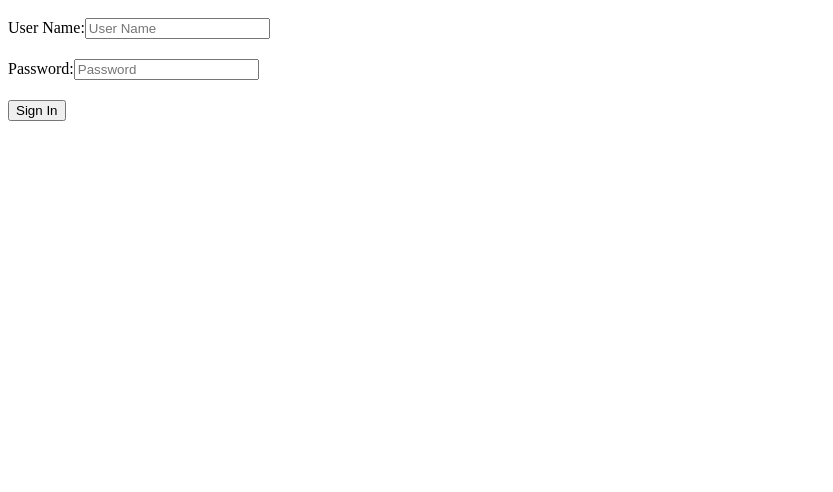
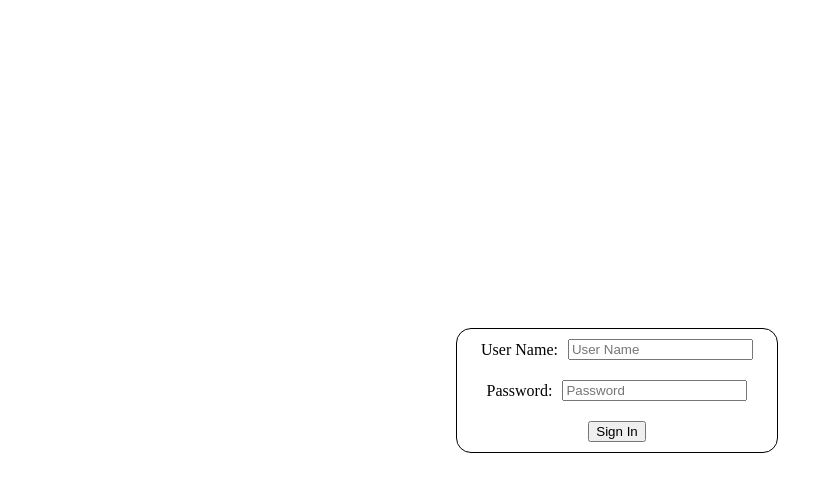
Before and after one commit to piyush-projects/frontend-dev-assignment, a React app: page /login in a window 1280 px wide. Shown: the whole page, without its empty margins (0-833 px from the left). Built offline with nearby package versions, Linux system fonts and the light colour scheme.

Commit message:
login validation :construction:

```diff
--- a/src/module/login/login.js
+++ b/src/module/login/login.js
@@ -9,16 +9,20 @@ const Login = () => {
   const [password, setPassword] = useState("");
 
   const onLogin = () => {
-    doLogin(userName, password).then((response) => {
-      console.log(response);
+    doLogin(userName, password)
+      .then((response) => {
         history.push("/movies");
+      })
+      .catch((error) => {
+        console.error(error);
       });
   };
 
   return (
     <div className="login_container">
+      <div className="enclosed_container">
         <div className="credentails">
-        User Name:
+          <span>User Name:</span>
           <input
             placeholder="User Name"
             type="text"
@@ -27,7 +31,7 @@ const Login = () => {
           />
         </div>
         <div className="credentails">
-        Password:
+          <span>Password:</span>
           <input
             placeholder="Password"
             type="text"
@@ -39,6 +43,7 @@ const Login = () => {
           <button onClick={onLogin}>Sign In</button>
         </div>
       </div>
+    </div>
   );
 };
 
--- a/src/module/login/login.scss
+++ b/src/module/login/login.scss
@@ -1,15 +1,27 @@
 .login_container {
-    display: flex;
     height: 100%;
-    flex-flow: row wrap;
-    justify-content: center;
-    align-items: center;
+    width: 100%;
+    position: absolute;
 
-    .credentails {
+    .enclosed_container {
+
+        border: 1px solid;
+        border-radius: 15px;
         position: relative;
-        top: 45%;
-        padding: 10px 0px;
-        flex-basis: 100%;
-        align-self: center;
+        top: 40%;
+        left: 35%;
+        width: 25%;
+
+        .credentails {
+            padding: 10px;
+            flex-basis: 100%;
+            justify-content: center;
+            align-items: center;
+            display: flex;
+
+            span {
+                padding-right: 10px;
+            }
+        }
     }
 }
--- a/src/services/login/login.js
+++ b/src/services/login/login.js
@@ -1,9 +1,14 @@
 import { Auth } from "module/authentication/auth";
 
-export const doLogin = (userName, Password) =>
-  new Promise((resolve) => {
+export const doLogin = (userName, password) =>
+  new Promise((resolve, reject) => {
     setTimeout(() => {
-      Auth.login("Wookie2021");
-      resolve(`${userName} logged in successfully`);
+      if (userName === 'admin' && password === '1234') {
+        Auth.login("Wookie2021");
+        resolve(`${userName} logged in successfully`);
+      } else {
+        reject('Incorrect user name or password');
+      }
+
     }, 300);
   });
```
Lines whose indentation alone changed are shown as unchanged.
